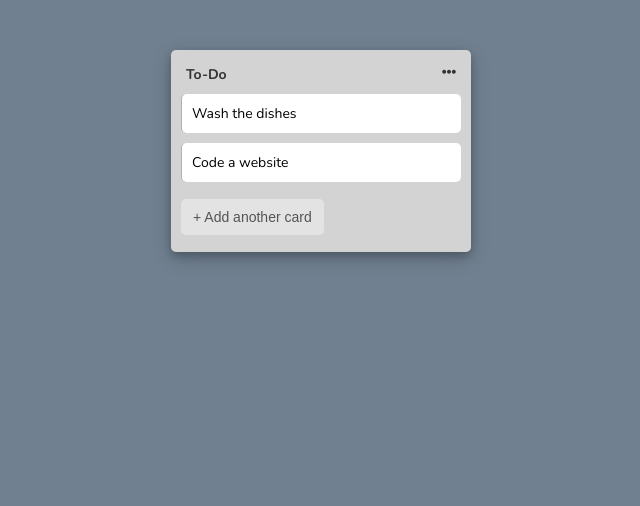
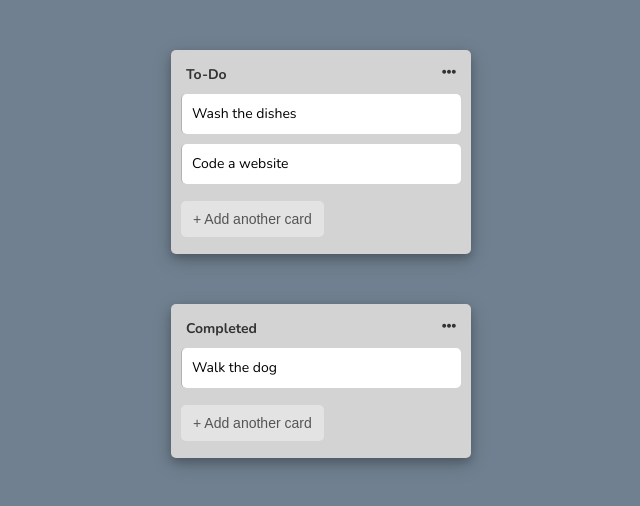
Before and after one commit to wwwLulu/Tracker-App, a Vue app: page / in a window 1280 px wide. Shown: the top 506 px of the page, without its empty margins (319-959 px from the left). Built offline with nearby package versions, Linux system fonts and the light colour scheme.

Commit message:
Basic list component complete CRUD

```diff
--- a/src/App.vue
+++ b/src/App.vue
@@ -1,5 +1,21 @@
 <template>
-    <the-list title="To-Do" :tasks="tasks" @updateTask="updateTask"></the-list>
+    <the-list
+        title="To-Do"
+        :tasks="tasks"
+        mode="to-do"
+        @updateTask="updateTask"
+        @deleteTask="deleteTask"
+        @addTask="addTask"
+    ></the-list>
+    <the-list
+        title="Completed"
+        :tasks="tasks"
+        mode="completed"
+        @updateTask="updateTask"
+        @deleteTask="deleteTask"
+        @addTask="addTask"
+    ></the-list>
+
     <!-- <the-modal></the-modal> -->
 </template>
 
@@ -25,6 +41,11 @@ export default {
                     task: 'Code a website',
                     status: 'to-do',
                 },
+                {
+                    id: 3,
+                    task: 'Walk the dog',
+                    status: 'completed',
+                },
             ],
         }
     },
@@ -34,6 +55,21 @@ export default {
                 if (entry.id == taskId) {
                     entry.task = updatedTask
                 }
+            })
+        },
+        deleteTask(taskId) {
+            this.tasks = this.tasks.filter(entry => entry.id != taskId)
+        },
+        addTask(status) {
+            //When you delete then add a task, the ID's might get messed up
+            // So reassigning is good here
+            for (let i = 0; i < this.tasks.length; i++) {
+                this.tasks[i].id = i + 1
+            }
+            this.tasks.push({
+                task: ' ',
+                id: this.tasks.length + 1,
+                status,
             })
         },
     },
--- a/src/components/List/ListItem.vue
+++ b/src/components/List/ListItem.vue
@@ -14,13 +14,21 @@
         ></i>
     </p>
     <div v-if="editMode" class="task__edit-mode">
-        <input
+        <textarea
             class="task__edit-box"
-            type="text"
-            :value="listItem.task"
+            v-model="updatedTask"
             autofocus
             ref="task_edit"
-        />
+        >
+        </textarea>
+        <button @click="saveAndClose" class="task__save btn">Save</button>
+        <button
+            @click="closeWithoutSaving"
+            class="task__close-without-saving btn"
+        >
+            Close without saving
+        </button>
+        <button @click="deleteTask" class="task__delete btn">Delete</button>
     </div>
 </template>
 
@@ -29,11 +37,11 @@ export default {
     props: {
         listItem: Object,
     },
-    emits: ['updateTask'],
+    emits: ['updateTask', 'deleteTask'],
     data() {
         return {
             editMode: false,
-            updatedTask: '',
+            updatedTask: this.listItem.task || ' ',
         }
     },
     methods: {
@@ -50,9 +58,15 @@ export default {
             this.editMode = false
         },
         saveAndClose() {
-            this.updatedTask = this.$refs.task_edit.value
             this.$emit('updateTask', this.updatedTask, this.listItem.id)
             this.editMode = false
+        },
+        closeWithoutSaving() {
+            this.editMode = false
+        },
+        deleteTask() {
+            this.editMode = false
+            this.$emit('deleteTask', this.listItem.id)
         },
     },
 }
@@ -60,6 +74,7 @@ export default {
 
 <style lang="scss" scoped>
 .task {
+    min-height: 4rem;
     position: relative;
     cursor: pointer;
     margin: 1rem 0;
--- a/src/components/List/TheList.vue
+++ b/src/components/List/TheList.vue
@@ -7,11 +7,14 @@
 
         <list-item
             v-for="listItem in toDoList"
-            :key="listItem"
+            :key="listItem.id"
             :listItem="listItem"
             @updateTask="updateTask"
+            @deleteTask="deleteTask"
         ></list-item>
-        <button class="card__add btn-normal btn">&#43; Add another card</button>
+        <button @click="addTask" class="card__add btn-normal btn">
+            &#43; Add another card
+        </button>
     </div>
 </template>
 
@@ -24,16 +27,29 @@ export default {
     props: {
         title: String,
         tasks: Array,
+        mode: String, //To-Do | Doing | Done
     },
-    emits: ['updateTask'],
+    emits: ['updateTask', 'deleteTask', 'addTask'],
     data() {
         return {
-            toDoList: this.tasks.filter(item => item.status === 'to-do'),
+            toDoList: this.tasks.filter(item => item.status === this.mode),
         }
+    },
+    watch: {
+        tasks() {
+            this.toDoList = this.tasks.filter(item => item.status === this.mode)
+        },
     },
     methods: {
         updateTask(updatedTask, taskId) {
             this.$emit('updateTask', updatedTask, taskId)
+        },
+        deleteTask(taskId) {
+            this.$emit('deleteTask', taskId)
+        },
+        addTask() {
+            this.$emit('addTask', this.mode)
+            this.toDoList = this.tasks.filter(item => item.status === this.mode)
         },
     },
 }
```
